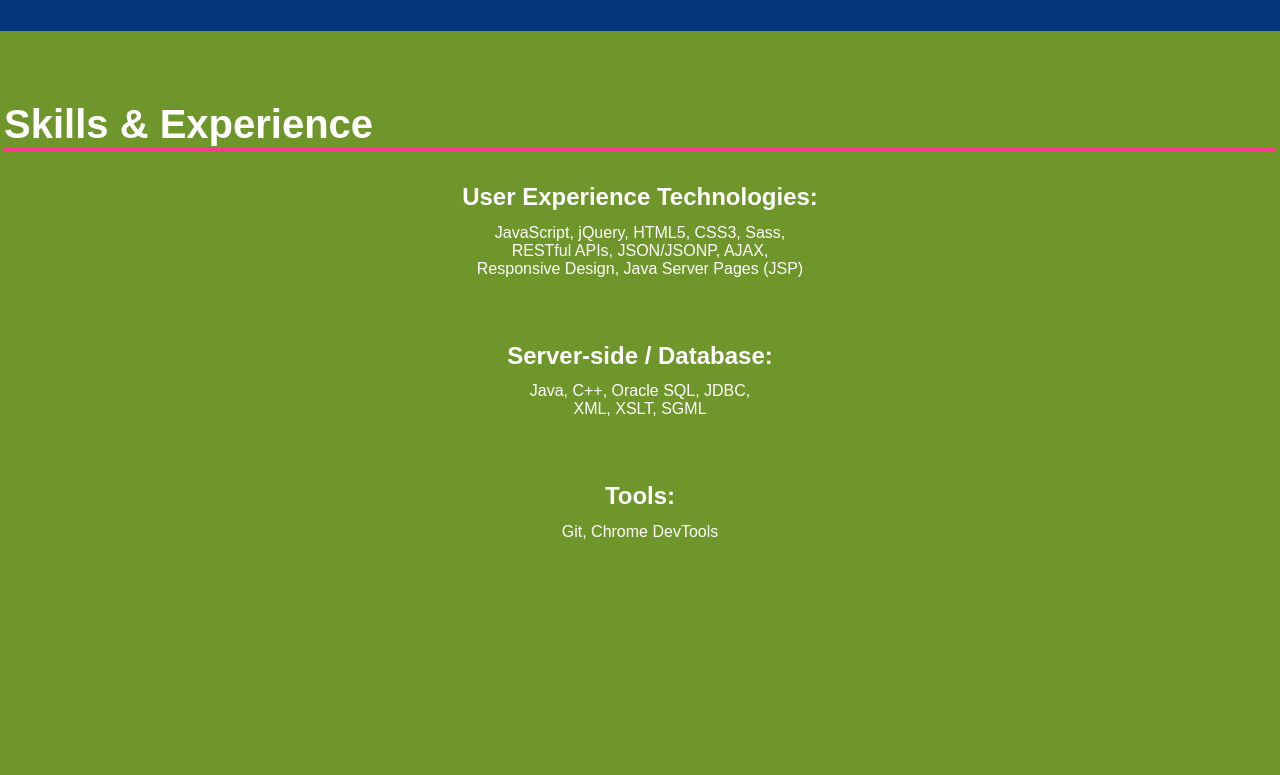
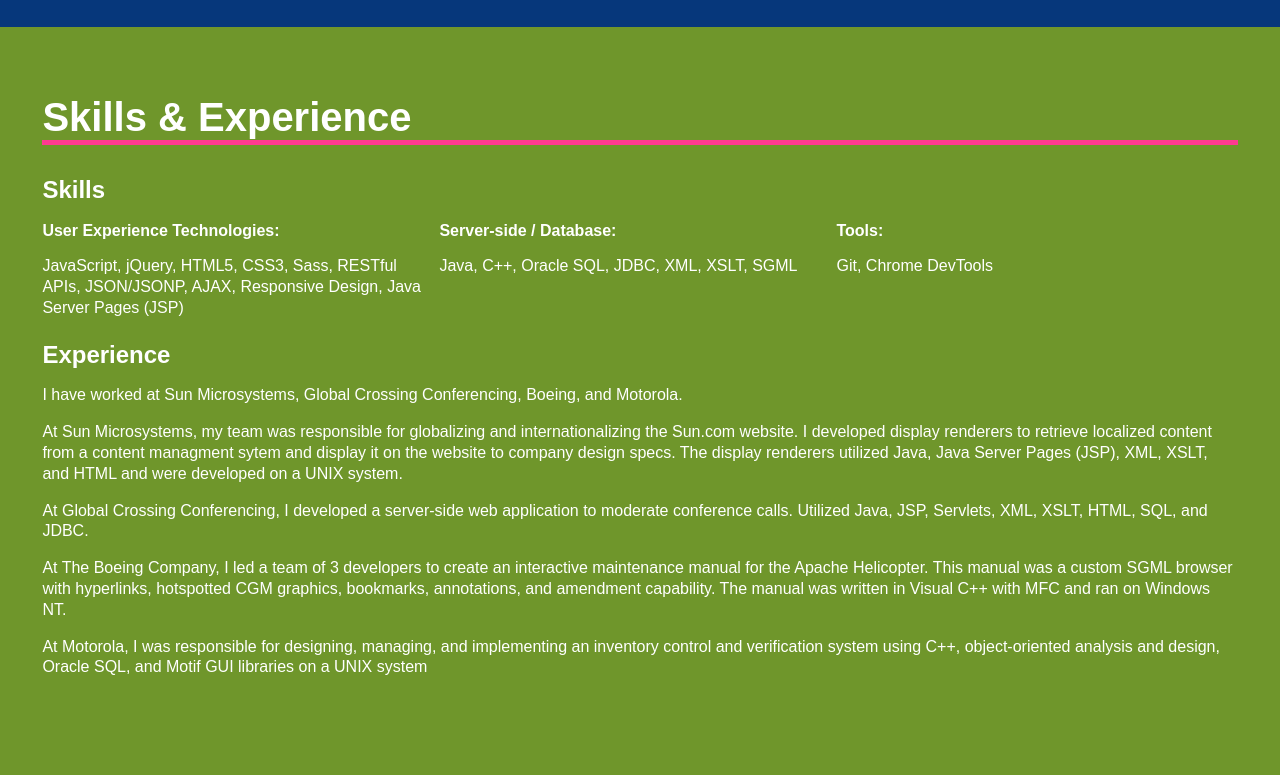
Before and after one commit to sdrothco/portfolio, a plain HTML site: page index.html in a window 1280 px wide. Shown: the part 2025-2800 px from the top of the page. Drawn offline with nearby package versions, Linux system fonts and the light colour scheme.

Commit message:
Cleaning up some code and tweaking some settings

```diff
--- a/index.html
+++ b/index.html
@@ -8,10 +8,8 @@
 <link rel="stylesheet" type="text/css" href="fullPage.js-master/jquery.fullPage.css" />
 <link rel="stylesheet" type="text/css" href="css/main.css" />
 
-
 </head>
 <body>
-
 
 <ul id="menu">
 	<li data-menuanchor="aboutPage" class="active"><a href="#aboutPage">About</a></li>
@@ -29,9 +27,9 @@
     		<div class="about-photo-container column column-50">
     			<img class="about-photo" src="images/dawn-circle-photo.png" alt="Photo of Dawn"/>
     		</div>
-    		<div class="column column-50 last text-block">
+    		<div class="column column-50 text-block">
     			<p>I am a Software Engineer with ten years of experience in software development, five of which are in web development. I have a Bachelor of Science degree in Computer Science from the University of Michigan.  You can read more about my experience in the <a href="#skillsPage">Skills &amp; Experience</a> section.</p>
-    			<p>I recently completed a continuing education class at <a href="http://www.thinkful.com" target="_blank">Thinkful.com</a> where I designed front-end web applications using the latest technology. These include:  JavaScript, jQuery, HTML5, CSS3 and Sass. I am a self-starter who enjoys challenges and quickly learns new concepts and technical skills.  You can see my projects in my <a href="#portfolioPage">Portfolio</a>.<p>
+    			<p>I recently completed a continuing education class at <a href="http://www.thinkful.com" target="_blank">Thinkful.com</a>, where I designed front-end web applications using the latest technology. These include:  JavaScript, jQuery, HTML5, CSS3 and Sass. I am a self-starter who enjoys challenges and quickly learns new concepts and technical skills.  You can see my projects in my <a href="#portfolioPage">Portfolio</a>.</p>
     		</div>
     	</div>
     </div>
@@ -51,7 +49,7 @@
     			<h2>Shopping List App</h2>
     			<p>jQuery, HTML5, Sass, CSS3</p>
     		</div>
-    		<div class="column column-50 last">
+    		<div class="column column-50">
                 <div class="project">
                     <a href="http://sdrothco.github.io/kids-map/" target="_blank">
                         <img class="project-img" src="images/kids-map.gif" alt="Things To Do With Kids App"/>
@@ -73,7 +71,7 @@
     			<h2>Hot Or Cold Game</h2>
     			<p>JavaScript, jQuery, HTML5, CSS3</p>
     		</div>
-    		<div class="column column-50 last">
+    		<div class="column column-50">
                 <div class="project">
                     <a href="http://sdrothco.github.io/doctor-who-quiz/" target="_blank">
                         <img class="project-img" src="images/doctor-who-quiz.gif" alt="Doctor Who Quiz"/>
@@ -95,7 +93,7 @@
     			<h2>Stack Overflow</h2>
     			<p>JavaScript, jQuery, HTML5, CSS3</p>
     		</div>
-    		<div class="column column-50 last">
+    		<div class="column column-50">
                 <div class="project">
                     <a href="http://sdrothco.github.io/jquery-streetfighter/main.html" target="_blank">
                         <img class="project-img" src="images/street-fighter.gif" alt="Street Fighter Game Demo"/>
@@ -113,19 +111,34 @@
     		<div class="column column-100">
     			<h1 class="page-header">Skills &amp; Experience</h1>
     		</div>
-    		<div class="column column-100">
-                <h2>User Experience Technologies:</h2>
-                <p>JavaScript, jQuery, HTML5, CSS3, Sass,<br/>
-                    RESTful APIs, JSON/JSONP, AJAX,<br/>
+
+            <div class="column column-100 text-block">
+                <h2>Skills</h2>
+            </div>
+    		<div class="column column-33 text-block">
+                <h3>User Experience Technologies:</h3>
+                <p>JavaScript, jQuery, HTML5, CSS3, Sass,
+                    RESTful APIs, JSON/JSONP, AJAX,
                     Responsive Design, Java Server Pages (JSP)</p>
+            </div>
+            <div class="column column-33 text-block">
+                <h3>Server-side / Database:</h3>
+                <p>Java, C++, Oracle SQL, JDBC,
+                    XML, XSLT, SGML</p>
+            </div>
+            <div class="column column-33 text-block">
 
+                <h3>Tools:</h3>
+                <p>Git, Chrome DevTools</p>
+            </div>
 
-                <h2>Server-side / Database:</h2>
-                <p>Java, C++, Oracle SQL, JDBC,<br/>
-                    XML, XSLT, SGML</p>
-
-                <h2>Tools:</h2>
-                <p>Git, Chrome DevTools</p>
+            <div class="column column-100 text-block">
+                <h2>Experience</h2>
+                <p>I have worked at Sun Microsystems, Global Crossing Conferencing, Boeing, and Motorola.</p>
+                <p>At Sun Microsystems, my team was responsible for globalizing and internationalizing the Sun.com website.  I developed display renderers to retrieve localized content from a content managment sytem and display it on the website to company design specs.  The display renderers utilized Java,  Java Server Pages (JSP), XML, XSLT, and HTML and were developed on a UNIX system.</p>
+                <p>At Global Crossing Conferencing, I developed a server-side web application to moderate conference calls.  Utilized Java, JSP, Servlets, XML, XSLT, HTML, SQL, and JDBC.</p>
+                <p>At The Boeing Company, I led a team of 3 developers to create an interactive maintenance manual for the Apache Helicopter.  This manual was a custom SGML browser with hyperlinks, hotspotted CGM graphics, bookmarks, annotations, and amendment capability.  The manual was written in Visual C++ with MFC and ran on Windows NT.</p>
+                <p>At Motorola, I was responsible for designing, managing, and implementing an inventory control and verification system using C++, object-oriented analysis and design, Oracle SQL, and Motif GUI libraries on a UNIX system</p>
             </div>
     	</div>
     </div>
--- a/sass/main.scss
+++ b/sass/main.scss
@@ -19,19 +19,24 @@
 }
 h1 {
 	font-size: 2.5em;
-	margin: .4em 0;
+	margin: .4em 0 .4em 0;
 }
 h2 {
 	font-size: 1.5em;
-	margin: .3em 0;
+	margin: .3em 0 .2em 0;
+}
+h3 {
+	font-size: 1em;
+	margin: .3em 0 .2em 0;
+
 }
 p {
-	margin: 1% 0 5% 0;
-
+	margin: 1em 0 .5em 0;
+	line-height: 1.3em;
 }
 .text-block {
 	text-align: left;
-	margin-top: 2em;
+	//margin-top: 2em;
 }
 
 
@@ -56,6 +61,7 @@
 .section{
 	text-align: center;
 	width: 100%;
+    padding: 0 3%;
 }
 
 .page-header {
@@ -66,6 +72,7 @@
 .tableCell {  /* For use with fullpage.js sections */
 	vertical-align: top;
 	padding-top: 4%;
+	padding-bottom: 4%;
 }
 
 
@@ -97,7 +104,7 @@
 	margin-left: -40%;
 
 	background-color: rgba(0,0,0,.6);
-	height: 100%;
+	height: 99%;
 	width: 80%;
 
 }
@@ -136,6 +143,9 @@
     	-webkit-border-radius: 11px;
         		border-radius: 11px;
     }
+    &:hover{
+	background: white;
+}
 }
 
 
@@ -198,12 +208,7 @@
 
 .column {
     float: left;
-    margin-right: .5%;
     padding: 4px;
-}
-
-.last {
-    margin-right: 0 !important;
 }
 
 .column-20 {
@@ -211,23 +216,23 @@
 }
 
 .column-25 {
-    width: 24.5%;
+    width: 25%;
 }
 
 .column-33 {
-    width: 32.5%;
+    width: 33%;
 }
 
 .column-50 {
-    width: 48%;
+    width: 50%;
 }
 
 .column-66 {
-    width: 66%;
+    width: 66.667%;
 }
 
 .column-75 {
-    width: 74.5%;
+    width: 75%;
 }
 
 .column-100 {
```
Also changed, not shown: css/main.css.
